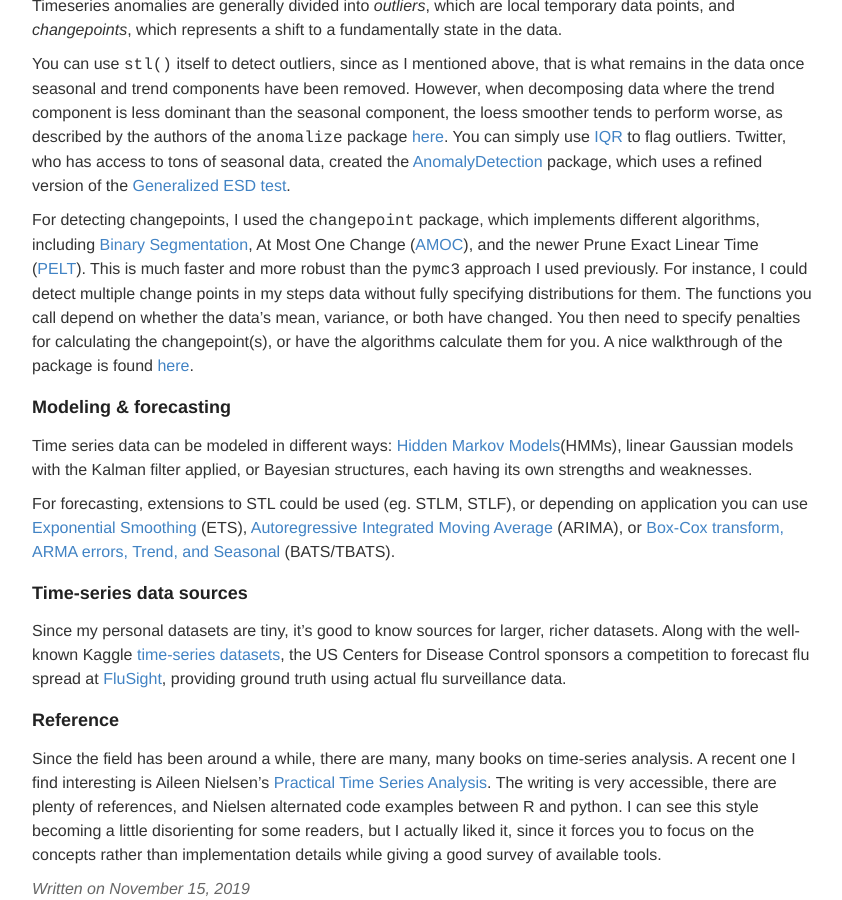
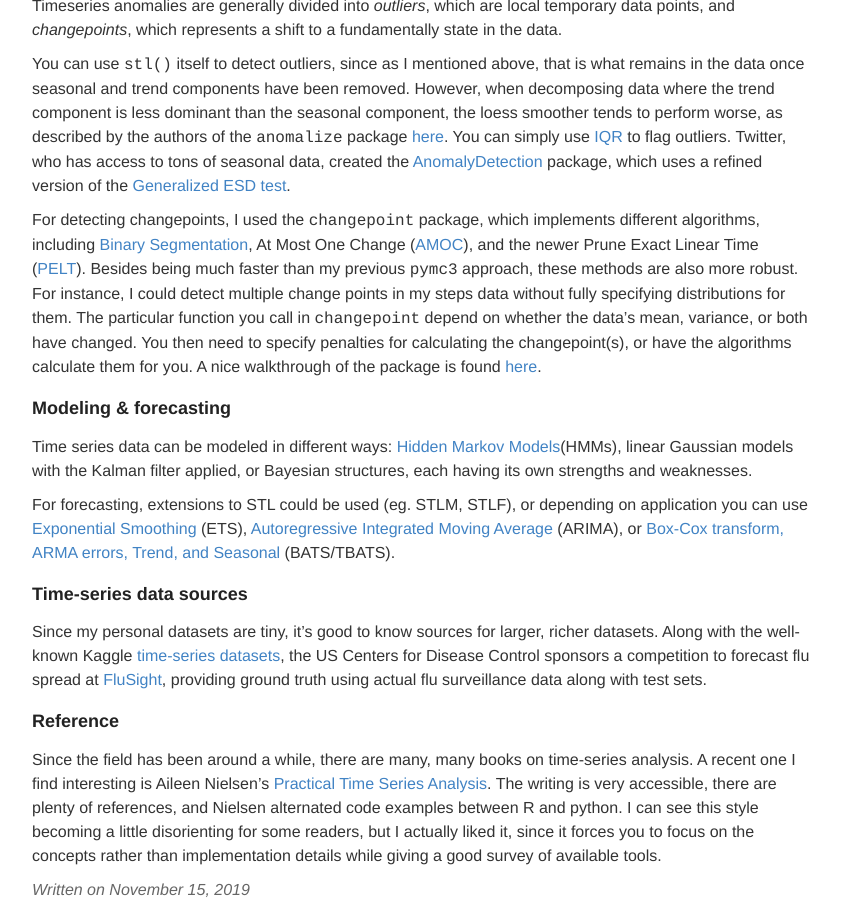
Before and after one commit to ptvan/ptvan.github.io, a Jekyll site: the page built from _posts/2019-11-15-timeseries-analysis-of-iPhone-health_data.md, in a window 1280 px wide and 900 px high, scrolled down 1006 px. Shown: the whole window, without its empty margins (218-1060 px from the left). Built offline with Jekyll 4.4.1, drawn with Linux system fonts in a browser that asks for light colours.

Commit message:
updated timeseries analysis blogpost

```diff
--- a/_posts/2019-11-15-timeseries-analysis-of-iPhone-health_data.md
+++ b/_posts/2019-11-15-timeseries-analysis-of-iPhone-health_data.md
@@ -23,7 +23,7 @@ Timeseries anomalies are generally divided into *outliers*, which are local temp
 
 You can use `stl()` itself to detect outliers, since as I mentioned above, that is what remains in the data once seasonal and trend components have been removed. However, when decomposing data where the trend component is less dominant than the seasonal component, the loess smoother tends to perform worse, as described by the authors of the `anomalize` package [here](https://cran.r-project.org/web/packages/anomalize/vignettes/anomalize_methods.html). You can simply use [IQR](https://en.wikipedia.org/wiki/Interquartile_range) to flag outliers. Twitter, who has access to tons of seasonal data, created the [AnomalyDetection](https://blog.twitter.com/engineering/en_us/a/2015/introducing-practical-and-robust-anomaly-detection-in-a-time-series.html) package, which uses a refined version of the [Generalized ESD test](https://www.itl.nist.gov/div898/handbook/eda/section3/eda35h3.htm).
 
-For detecting changepoints, I used the `changepoint` package, which implements different algorithms, including [Binary Segmentation](https://www.jstor.org/stable/2529204), At Most One Change ([AMOC](https://www.jstor.org/stable/2334932)), and the newer Prune Exact Linear Time ([PELT](https://arxiv.org/pdf/1101.1438.pdf)). This is much faster and more robust than the `pymc3` approach I used previously. For instance, I could detect multiple change points in my steps data without fully specifying distributions for them. The functions you call depend on whether the data's mean, variance, or both have changed. You then need to specify penalties for calculating the changepoint(s), or have the algorithms calculate them for you. A nice walkthrough of the package is found [here](http://members.cbio.mines-paristech.fr/~thocking/change-tutorial/RK-CptWorkshop.html).
+For detecting changepoints, I used the `changepoint` package, which implements different algorithms, including [Binary Segmentation](https://www.jstor.org/stable/2529204), At Most One Change ([AMOC](https://www.jstor.org/stable/2334932)), and the newer Prune Exact Linear Time ([PELT](https://arxiv.org/pdf/1101.1438.pdf)). Besides being much faster than my previous `pymc3` approach, these methods are also more robust. For instance, I could detect multiple change points in my steps data without fully specifying distributions for them. The particular function you call in `changepoint` depend on whether the data's mean, variance, or both have changed. You then need to specify penalties for calculating the changepoint(s), or have the algorithms calculate them for you. A nice walkthrough of the package is found [here](http://members.cbio.mines-paristech.fr/~thocking/change-tutorial/RK-CptWorkshop.html).
 
 ### Modeling & forecasting
 Time series data can be modeled in different ways: [Hidden Markov Models](https://en.wikipedia.org/wiki/Hidden_Markov_model)(HMMs), linear Gaussian models with the Kalman filter applied, or Bayesian structures, each having its own strengths and weaknesses.
@@ -31,7 +31,7 @@ Time series data can be modeled in different ways: [Hidden Markov Models](https:
 For forecasting, extensions to STL could be used (eg. STLM, STLF), or depending on application you can use [Exponential Smoothing](https://pkg.robjhyndman.com/forecast/reference/ets.html) (ETS), [Autoregressive Integrated Moving Average](https://en.wikipedia.org/wiki/Autoregressive_integrated_moving_average) (ARIMA), or [Box-Cox transform, ARMA errors, Trend, and Seasonal](https://robjhyndman.com/papers/ComplexSeasonality.pdf) (BATS/TBATS).
 
 ### Time-series data sources
-Since my personal datasets are tiny, it's good to know sources for larger, richer datasets. Along with the well-known Kaggle [time-series datasets](https://www.kaggle.com/tags/time-series), the US Centers for Disease Control sponsors a competition to forecast flu spread at [FluSight](https://predict.cdc.gov/), providing ground truth using actual flu surveillance data.
+Since my personal datasets are tiny, it's good to know sources for larger, richer datasets. Along with the well-known Kaggle [time-series datasets](https://www.kaggle.com/tags/time-series), the US Centers for Disease Control sponsors a competition to forecast flu spread at [FluSight](https://predict.cdc.gov/), providing ground truth using actual flu surveillance data along with test sets.
 
 ### Reference
 
```
